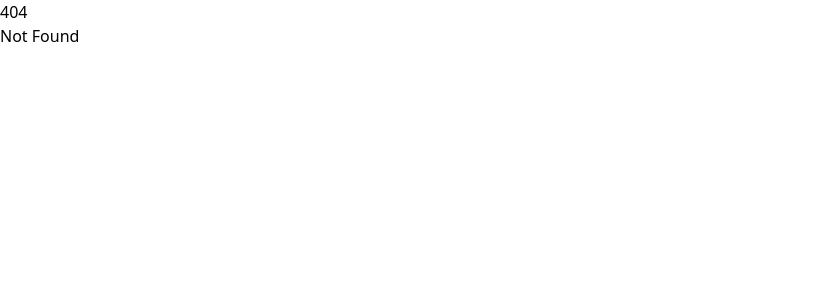
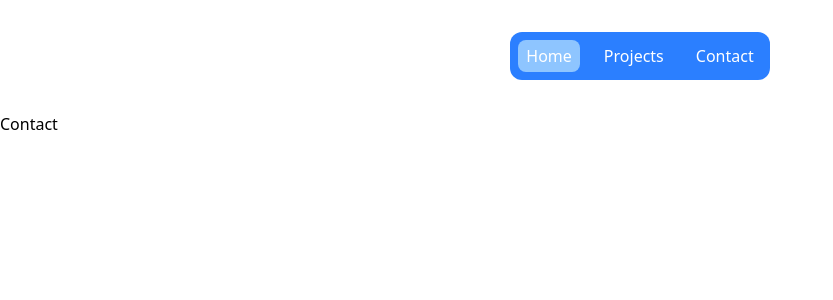
Before and after one commit to 1ky/portfolio, a SvelteKit app: page /contact in a window 1280 px wide. Before the commit this address had no page. Shown: the top 300 px of the page, without its empty margins (0-833 px from the left). Built offline with nearby package versions, Linux system fonts and the light colour scheme.

Commit message:
Design navbar and set up page routing

```diff
--- a/package.json
+++ b/package.json
@@ -26,7 +26,7 @@
 		"eslint-config-prettier": "^10.0.1",
 		"eslint-plugin-svelte": "^3.0.0",
 		"globals": "^16.0.0",
-		"prettier": "^3.4.2",
+		"prettier": "^3.5.3",
 		"prettier-plugin-svelte": "^3.3.3",
 		"prettier-plugin-tailwindcss": "^0.6.11",
 		"svelte": "^5.0.0",
--- a/src/app.html
+++ b/src/app.html
@@ -6,7 +6,7 @@
 		<meta name="viewport" content="width=device-width, initial-scale=1" />
 		%sveltekit.head%
 	</head>
-	<body data-sveltekit-preload-data="hover">
+	<body data-sveltekit-preload-data="hover" class="mt-[7rem]">
 		<div style="display: contents">%sveltekit.body%</div>
 	</body>
 </html>
--- a/src/routes/+layout.svelte
+++ b/src/routes/+layout.svelte
@@ -3,4 +3,12 @@
 	let { children } = $props();
 </script>
 
+<nav class="w-full flex justify-center p-8 fixed top-0">
+    <div class="bg-blue-500 text-white p-2 rounded-xl flex gap-4 items-center">
+        <a href="/"><div class="py-1 px-2 bg-blue-300 rounded-lg">Home</div></a>
+        <a href="/projects"><div class="py-1 px-2 rounded-lg">Projects</div></a>
+        <a href="/contact"><div class="py-1 px-2 rounded-lg">Contact</div></a>
+    </div>
+</nav>
+
 {@render children()}
--- a/src/routes/+page.svelte
+++ b/src/routes/+page.svelte
@@ -1,2 +1 @@
-<h1>Welcome to SvelteKit</h1>
-<p>Visit <a href="https://svelte.dev/docs/kit">svelte.dev/docs/kit</a> to read the documentation</p>
+<div>Home</div>
--- /dev/null
+++ b/src/routes/contact/+page.svelte
@@ -0,0 +1 @@
+<div>Contact</div>
--- /dev/null
+++ b/src/routes/projects/+page.svelte
@@ -0,0 +1 @@
+<div>Projects</div>
```
Also changed, not shown: 1 other file (tests, documents, lock files or other folders).
